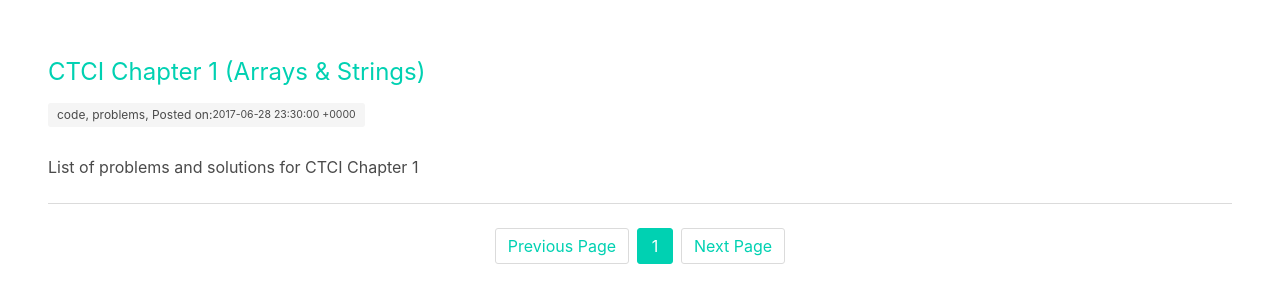
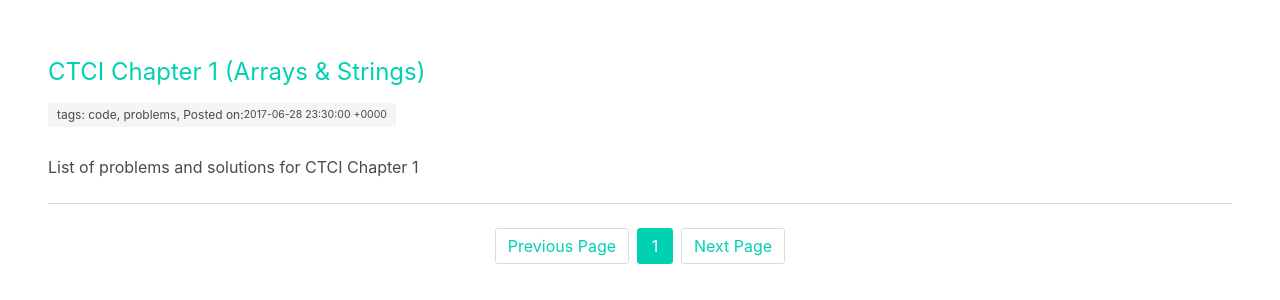
Before and after one commit to saravanaram/saravanaram.github.io, a Jekyll site: the page built from index.html, in a window 1280 px wide. Shown: the part 212-512 px from the top of the page. Built offline with Jekyll 4.4.1, drawn with Linux system fonts in a browser that asks for light colours; the list of posts is cut into pages by our own code.

Commit message:
Update index.html

```diff
--- a/index.html
+++ b/index.html
@@ -18,11 +18,11 @@ layout: default
             <div class="content ">
                 <h3 class="post-title is-dark"><a href="{{ site.baseurl }}{{ post.url }}" title="{{ post.title }}">{{ post.title }}</a></h3>
                 <p class="post-categories">
-                     <p class="tag">
+                     <p class="tag"> tags:
                     {% for category in post.categories %}
-                   {{ category }},
+                    {{ category }},
                     {% endfor %}
-                 Posted on: <small>{{post.date}}</small></p></p>
+                 Posted on: <small> {{post.date}} </small></p></p>
 
                 {{ post.description | markdownify }}
 
```
